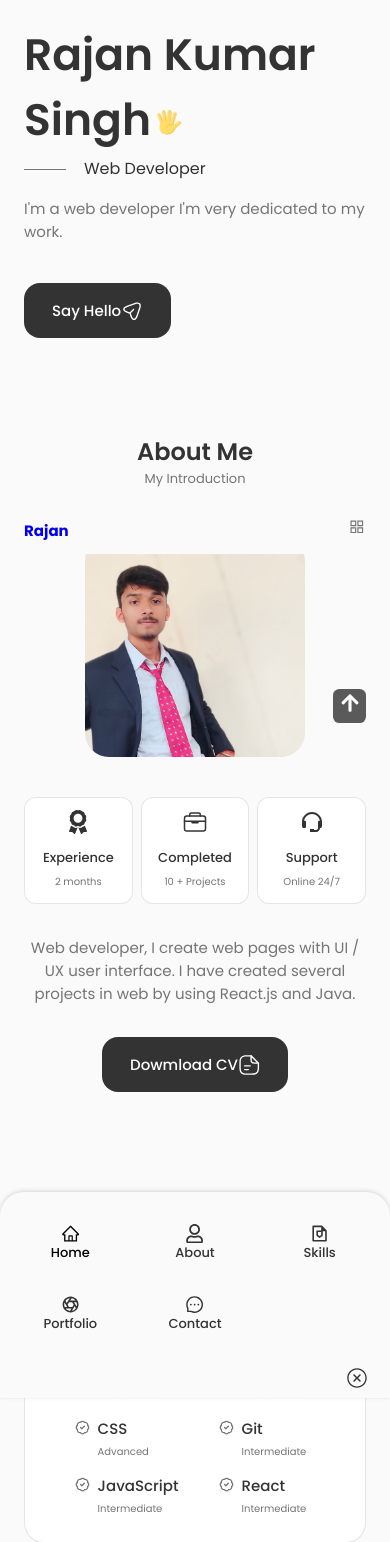
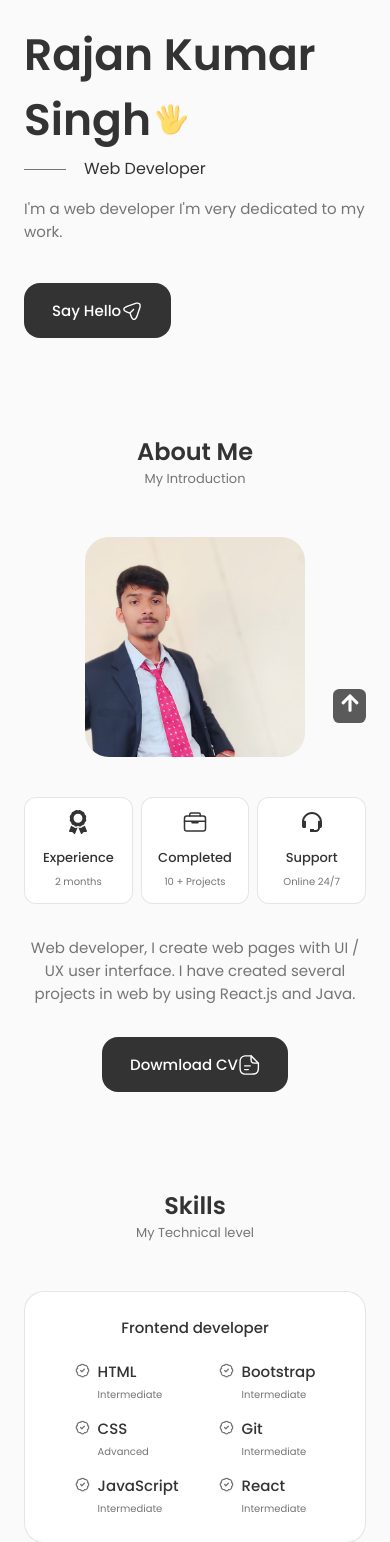
Before and after one commit to Rajan2784/Portfolio, a React app: page / in a window 390 px wide. Shown: the part 290-1832 px from the top of the page. Built offline with nearby package versions, Linux system fonts and the light colour scheme; the HTML template or start-up script is replaced by a standard one.

Commit message:
updates are done

```diff
--- a/src/components/contact/Contact.jsx
+++ b/src/components/contact/Contact.jsx
@@ -12,7 +12,7 @@ const Contact = () => {
       e.preventDefault();
 
       emailjs.sendForm('service_o53cjri', 'template_q6pxo0c', form.current, 'jCv016-NFRdLl9gZ-')
-        e.target.result()
+      e.target.reset();
     };
 
 
@@ -53,7 +53,7 @@ const Contact = () => {
                         <label className="contact__form-tag">Message</label>
                         <textarea name="message" className='contact__form-input' cols="30" rows="10" placeholder='Write your message'></textarea>
                     </div>
-                    <button className="button button--flex">
+                    <button className="button button--flex" type='submit'>
                         Send Message
                         <svg
                             className="button__icon"
--- a/src/components/header/Header.jsx
+++ b/src/components/header/Header.jsx
@@ -1,4 +1,4 @@
-import React, { useState } from 'react'
+import React, { useEffect, useState } from 'react'
 import { AiOutlineHome, AiOutlineMessage, AiOutlineAppstore } from "react-icons/ai"
 import { FaRegUser } from "react-icons/fa"
 import { RiFileShieldLine } from "react-icons/ri";
@@ -7,17 +7,37 @@ import { IoIosCloseCircleOutline } from "react-icons/io";
 import './header.css'
 
 const Header = () => {
-    window.addEventListener("scroll",function () {
-        const headerElement = this.document.querySelector(".header");
-        if(this.scrollY >= 80) headerElement.classList.add('show-header')
-        else headerElement.classList.remove('show-header')
-    })
+
+    const [show, setShow] = useState("top");
+    const [lastScrollY, setLastScrollY] = useState(0);
+
+    const controlNavbar = () =>{
+        if(window.scrollY>200){
+          if(window.scrollY > lastScrollY){
+            setShow("hide")
+          }else{
+            setShow("show")
+          }
+        }else{
+          setShow("top")
+        }
+
+        setLastScrollY(window.scrollY)
+      }
+
+      useEffect(()=>{
+        window.addEventListener("scroll",controlNavbar)
+        return () => {
+          window.removeEventListener("scroll",controlNavbar)
+        }
+      },[lastScrollY])
+
 
     const [toggle,showMenu] = useState(false);
     const [activeNav, setActiveNav] = useState("#home")
 
   return (
-    <header className={`header`}>
+    <header className={`header ${show}`}>
         <nav className='nav container'>
             <a href="/" className='nav__logo'>Rajan</a>
             <div className={toggle ? "nav_menu show-menu" : "nav_menu"}>
@@ -57,7 +77,7 @@ const Header = () => {
             </div>
 
             <div className="nav__toggle" onClick={()=>showMenu(!toggle)}>
-            <AiOutlineAppstore />
+            <AiOutlineAppstore className='nav__icon' />
             </div>
         </nav>
     </header>
--- a/src/components/header/header.css
+++ b/src/components/header/header.css
@@ -4,7 +4,6 @@
     top: 0;
     left: 0;
     z-index: var(--z-fized);
-    background-color: var(--body-color);
 }
 
 .nav{
@@ -13,6 +12,17 @@
     justify-content: space-between;
     align-items: center;
     column-gap: 1rem;
+}
+
+.top {
+    background-color: var(--body-color);
+}
+.show {
+    background-color: var(--black3);
+}
+
+.hide {
+    top: -50%;
 }
 
 .nav__logo
@@ -60,8 +70,11 @@
 
 @media screen and (max-width: 768px) {
     .header{
-        top: initial;
-        bottom: 0;
+        top: -2px;
+    }
+
+    .hide{
+        top: -100%;
     }
 
     .nav{
@@ -70,7 +83,7 @@
 
     .nav_menu{
         position: fixed;
-        bottom: -100%;
+        top: -100%;
         left: 0;
         width: 100%;
         background-color: var(--body-color);
@@ -82,7 +95,7 @@
     }
 
     .show-menu{
-        bottom: 0;
+        top: 0;
     }
 
     .nav__list{
@@ -92,13 +105,13 @@
     }
 
     .nav__icon{
-        font-size: 1.2rem;
+        font-size: 1.5rem;
     }
 
     .nav__close{
         position: absolute;
         right: 1.3rem;
-        bottom: 0.5rem;
+        top: 0.5rem;
         font-size: 1.5rem;
         cursor: pointer;
         color: var(--title-color);
--- a/src/components/home/home.css
+++ b/src/components/home/home.css
@@ -31,10 +31,10 @@
 }
 
 .home__hand{
-    width: 40px;
-    height: 40px;
+    width: 3rem;
+    height: 3rem;
     margin-left: 5px;
-    animation: shake 1s ease-in-out infinite alternate;
+    animation: shake 2s infinite alternate;
 }
 
 @keyframes shake {
@@ -42,6 +42,12 @@
         transform: rotate(-15deg);
     }
     50%{
+        transform: rotate(15deg);
+    }
+    75%{
+        transform: rotate(-15deg);
+    }
+    100%{
         transform: rotate(15deg);
     }
 }
@@ -135,8 +141,8 @@
     }
 
     .home__hand{
-        width: 26px;
-        height: 26px;
+        width: 2rem;
+        height: 2rem;
     }
 
     .home__subtitle {
@@ -205,7 +211,7 @@
     }
 
     .home__hand{
-        width: 32px;
-        height: 32px;
+        width: 2rem;
+        height: 2rem;
     }
   }
```
